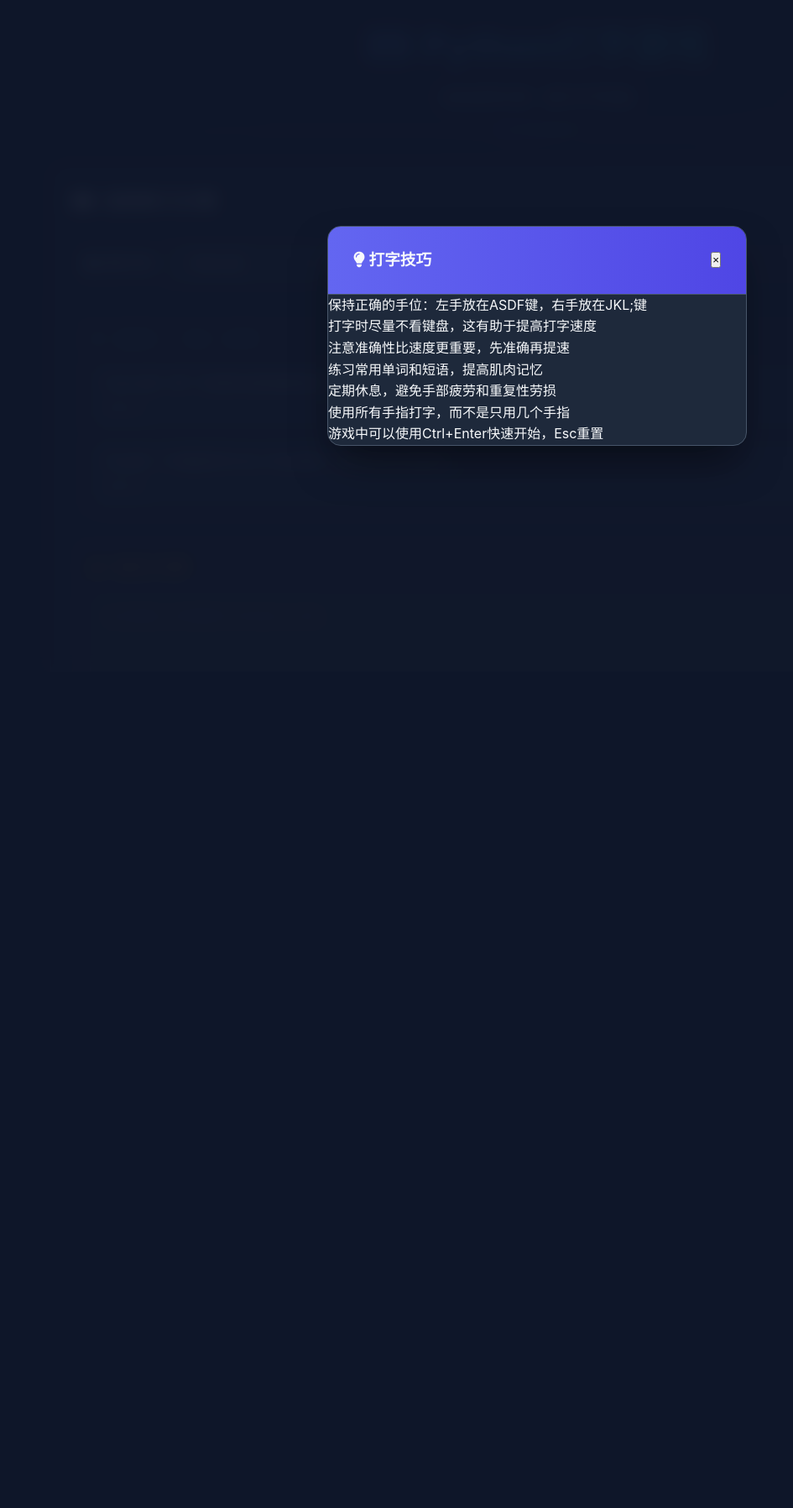
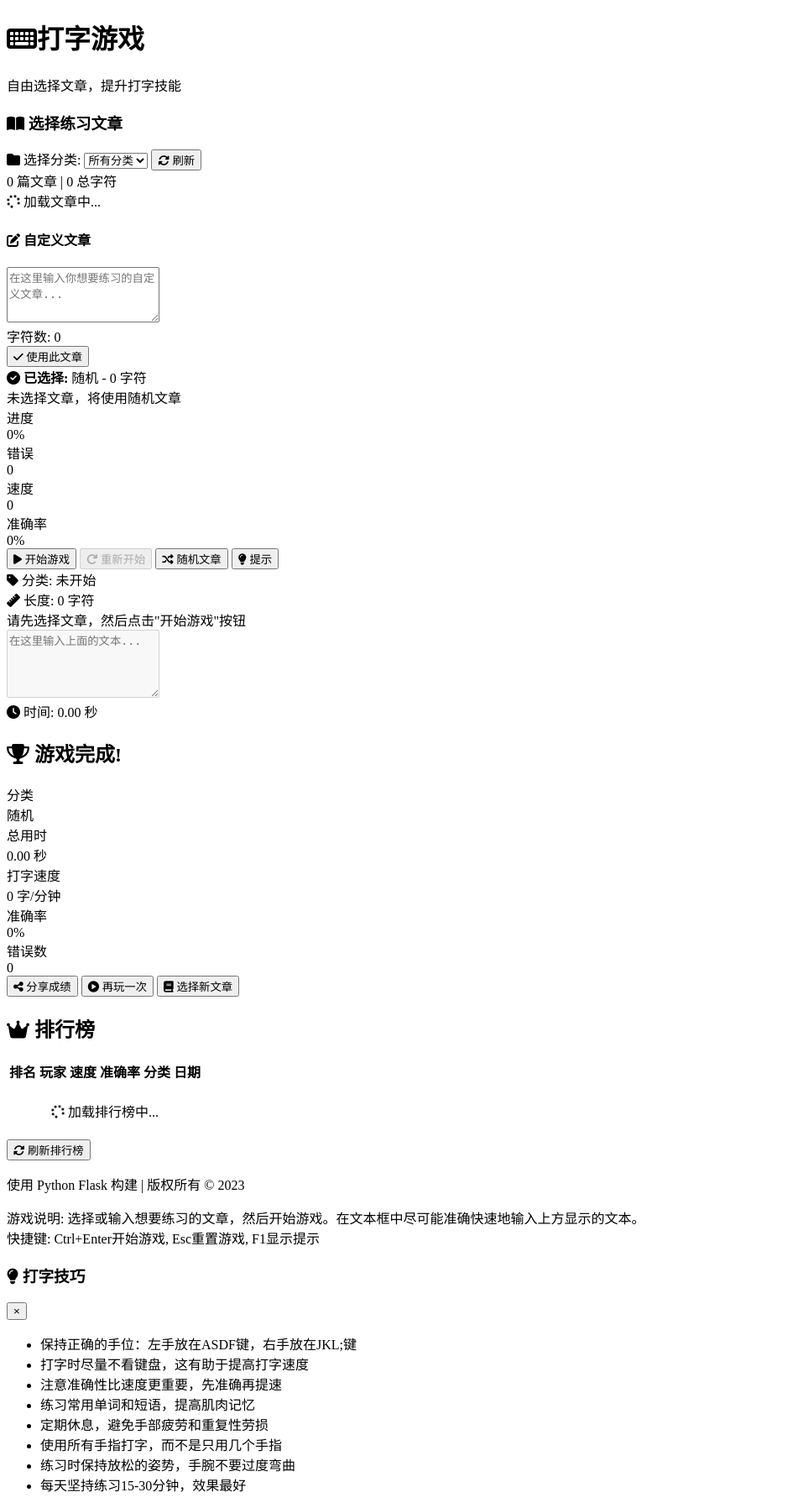
Before and after one commit to YEDAY-777/Typing-Tutor, a Flask app: page / in a window 1280 px wide. Shown: the whole page at 84% size, without its empty margins (0-945 px from the left). Before the commit the page ends 537 px from the top, so only its background shows below. Run offline with Flask 3, Linux system fonts and the light colour scheme.

Commit message:
js修改

```diff
--- a/templates/index.html
+++ b/templates/index.html
@@ -4,14 +4,15 @@
     <meta charset="UTF-8">
     <meta name="viewport" content="width=device-width, initial-scale=1.0">
     <title>Python打字游戏 - 自由选择文章</title>
-    <link rel="stylesheet" href="{{ url_for('static', filename='style.css') }}">
+    <link rel="stylesheet" href="{{ url_for('static', filename='css/game.css') }}">
     <link rel="stylesheet" href="https://cdnjs.cloudflare.com/ajax/libs/font-awesome/6.4.0/css/all.min.css">
-    <link href="https://fonts.googleapis.com/css2?family=Roboto+Mono:wght@400;500;700&family=Roboto:wght@300;400;500;700&display=swap" rel="stylesheet">
+    <!-- 添加Google字体 -->
+    <link href="https://fonts.googleapis.com/css2?family=Inter:wght@300;400;500;600;700;800&family=JetBrains+Mono:wght@400;500;700&display=swap" rel="stylesheet">
 </head>
 <body>
     <div class="container">
         <header>
-            <h1><i class="fas fa-keyboard"></i> Python打字游戏</h1>
+            <h1><i class="fas fa-keyboard"></i>打字游戏</h1>
             <p class="subtitle">自由选择文章，提升打字技能</p>
         </header>
 
@@ -167,7 +168,6 @@
                             <div class="result-label">准确率</div>
                             <div class="result-value" id="final-accuracy">0%</div>
                         </div>
-                        <!-- 新增：错误统计 -->
                         <div class="result-stat">
                             <div class="result-label">错误数</div>
                             <div class="result-value" id="final-errors">0</div>
@@ -204,6 +204,11 @@
                         </thead>
                         <tbody id="leaderboard-body">
                             <!-- 排行榜数据将通过JavaScript动态加载 -->
+                            <tr>
+                                <td colspan="6" style="text-align: center; padding: 20px;">
+                                    <i class="fas fa-spinner fa-spin"></i> 加载排行榜中...
+                                </td>
+                            </tr>
                         </tbody>
                     </table>
                 </div>
@@ -239,12 +244,13 @@
                     <li>练习常用单词和短语，提高肌肉记忆</li>
                     <li>定期休息，避免手部疲劳和重复性劳损</li>
                     <li>使用所有手指打字，而不是只用几个手指</li>
-                    <li>游戏中可以使用Ctrl+Enter快速开始，Esc重置</li>
+                    <li>练习时保持放松的姿势，手腕不要过度弯曲</li>
+                    <li>每天坚持练习15-30分钟，效果最好</li>
                 </ul>
             </div>
         </div>
     </div>
 
-    <script src="{{ url_for('static', filename='game.js') }}"></script>
+   <script src="{{ url_for('static', filename='js/game.js') }}"></script>
 </body>
 </html>
```
